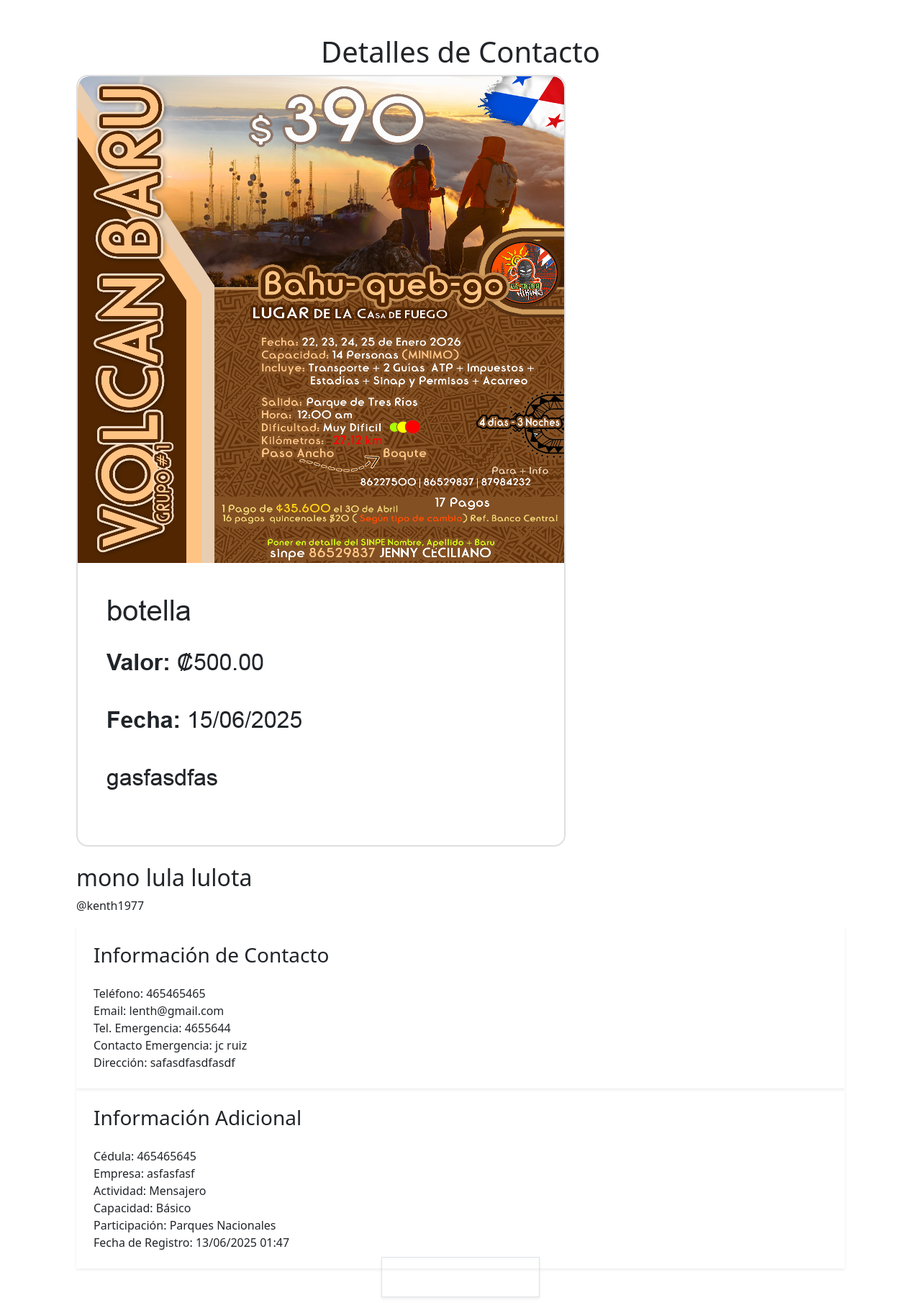
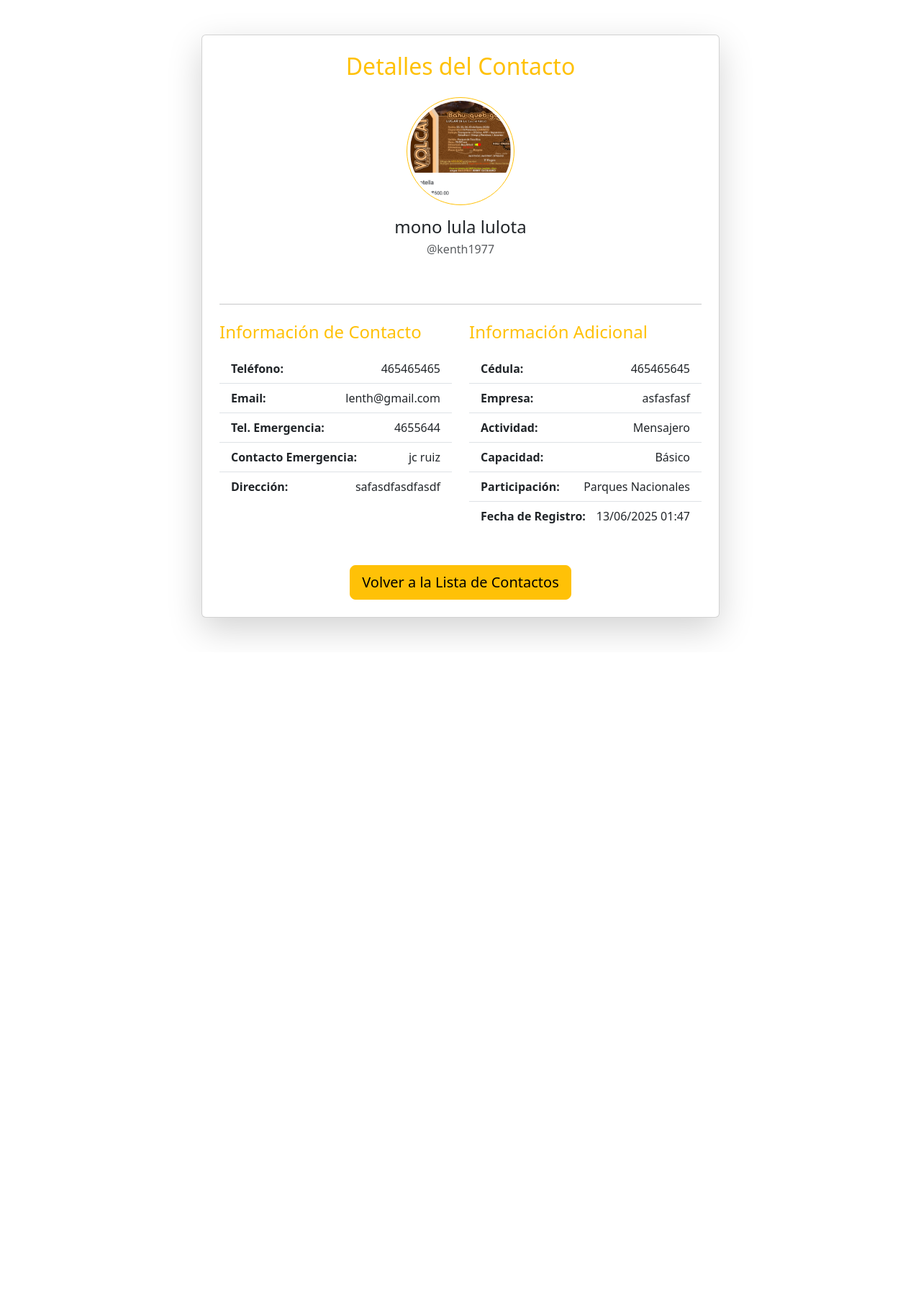
Before and after one commit to kerm1977/flask, a Flask app: page /contactos/ver_detalle/1 in a window 1280 px wide. Shown: the part 56-1866 px from the top of the page at 72% size. After the commit the page ends 943 px from the top, so only its background shows below. Run offline with Flask 3, Linux system fonts and the light colour scheme; a user stored in the database is signed in; data comes from the database, SQL or seed files in the repository.

Commit message:
ver contatos registrados

```diff
--- a/templates/detalle_contactos.html
+++ b/templates/detalle_contactos.html
@@ -1,100 +1,113 @@
 {% extends 'base.html' %}
 
-{% block title %}Iniciar Sesión{% endblock %}
+{% block title %}Detalles de Contacto{% endblock %}
 
 {% block content %}
-<body class="font-sans antialiased text-gray-800">
-    <div class="container mx-auto p-4 sm:p-6 lg:p-8">
-        <h1 class="text-3xl sm:text-4xl font-bold text-center text-indigo-700 mb-8">Detalles de Contacto</h1>
+<div class="container mt-5 mb-5">
+    <div class="row justify-content-center">
+        <div class="col-md-9 col-lg-8">
+            <div class="card shadow-lg p-4">
+                <h2 class="card-title text-center mb-4 text-warning">Detalles del Contacto</h2>
 
-        <div class="bg-white shadow-xl rounded-lg p-6 sm:p-8 md:p-10 mb-8">
-            <div class="flex flex-col items-center mb-6">
+                <div class="text-center mb-4">
                     {% if avatar_url %}
-                    <img src="{{ avatar_url }}" alt="Avatar de {{ user.username }}" class="rounded-full w-32 h-32 object-cover border-4 border-indigo-200 shadow-md">
+                        <img src="{{ avatar_url }}" alt="Avatar de {{ user.username }}"
+                             class="img-thumbnail rounded-circle mb-3"
+                             style="width: 150px; height: 150px; object-fit: cover; border-color: #ffc107 !important;"> {# Naranja de Bootstrap #}
                     {% else %}
-                    <img src="{{ url_for('static', filename='images/defaults/default_avatar.png') }}" alt="Avatar por defecto" class="rounded-full w-32 h-32 object-cover border-4 border-indigo-200 shadow-md">
+                        <img src="{{ url_for('static', filename='images/defaults/default_avatar.png') }}" alt="Avatar por defecto"
+                             class="img-thumbnail rounded-circle mb-3"
+                             style="width: 150px; height: 150px; object-fit: cover; border-color: #ffc107 !important;">
                     {% endif %}
-                <h2 class="text-2xl font-semibold text-gray-900 mt-4">{{ user.nombre }} {{ user.primer_apellido }} {{ user.segundo_apellido if user.segundo_apellido else '' }}</h2>
-                <p class="text-gray-600">@{{ user.username }}</p>
+                    <h3 class="h4 mb-1">{{ user.nombre }} {{ user.primer_apellido }} {{ user.segundo_apellido if user.segundo_apellido else '' }}</h3>
+                    <p class="text-muted">@{{ user.username }}</p>
                 </div>
 
-            <div class="grid grid-cols-1 md:grid-cols-2 gap-4">
-                <div class="bg-gray-50 p-4 rounded-lg shadow-sm">
-                    <h3 class="text-lg font-semibold text-gray-700 mb-4">Información de Contacto</h3>
-                    <div class="detail-item">
-                        <span class="font-medium text-gray-700">Teléfono:</span>
-                        <span class="text-gray-900">{{ user.telefono }}</span>
-                    </div>
+                <hr class="my-4">
+
+                <div class="row">
+                    <div class="col-md-6 mb-4">
+                        <h4 class="text-warning mb-3">Información de Contacto</h4>
+                        <ul class="list-group list-group-flush">
+                            <li class="list-group-item d-flex justify-content-between align-items-center">
+                                <strong>Teléfono:</strong>
+                                <span>{{ user.telefono }}</span>
+                            </li>
                             {% if user.email %}
-                    <div class="detail-item">
-                        <span class="font-medium text-gray-700">Email:</span>
-                        <span class="text-gray-900">{{ user.email }}</span>
-                    </div>
+                            <li class="list-group-item d-flex justify-content-between align-items-center">
+                                <strong>Email:</strong>
+                                <span>{{ user.email }}</span>
+                            </li>
                             {% endif %}
                             {% if user.telefono_emergencia %}
-                    <div class="detail-item">
-                        <span class="font-medium text-gray-700">Tel. Emergencia:</span>
-                        <span class="text-gray-900">{{ user.telefono_emergencia }}</span>
-                    </div>
+                            <li class="list-group-item d-flex justify-content-between align-items-center">
+                                <strong>Tel. Emergencia:</strong>
+                                <span>{{ user.telefono_emergencia }}</span>
+                            </li>
                             {% endif %}
                             {% if user.nombre_emergencia %}
-                    <div class="detail-item">
-                        <span class="font-medium text-gray-700">Contacto Emergencia:</span>
-                        <span class="text-gray-900">{{ user.nombre_emergencia }}</span>
-                    </div>
+                            <li class="list-group-item d-flex justify-content-between align-items-center">
+                                <strong>Contacto Emergencia:</strong>
+                                <span>{{ user.nombre_emergencia }}</span>
+                            </li>
                             {% endif %}
                             {% if user.direccion %}
-                    <div class="detail-item">
-                        <span class="font-medium text-gray-700">Dirección:</span>
-                        <span class="text-gray-900">{{ user.direccion }}</span>
-                    </div>
+                            <li class="list-group-item d-flex justify-content-between align-items-center">
+                                <strong>Dirección:</strong>
+                                <span>{{ user.direccion }}</span>
+                            </li>
                             {% endif %}
+                        </ul>
                     </div>
 
-                <div class="bg-gray-50 p-4 rounded-lg shadow-sm">
-                    <h3 class="text-lg font-semibold text-gray-700 mb-4">Información Adicional</h3>
+                    <div class="col-md-6 mb-4">
+                        <h4 class="text-warning mb-3">Información Adicional</h4>
+                        <ul class="list-group list-group-flush">
                             {% if user.cedula %}
-                    <div class="detail-item">
-                        <span class="font-medium text-gray-700">Cédula:</span>
-                        <span class="text-gray-900">{{ user.cedula }}</span>
-                    </div>
+                            <li class="list-group-item d-flex justify-content-between align-items-center">
+                                <strong>Cédula:</strong>
+                                <span>{{ user.cedula }}</span>
+                            </li>
                             {% endif %}
                             {% if user.empresa %}
-                    <div class="detail-item">
-                        <span class="font-medium text-gray-700">Empresa:</span>
-                        <span class="text-gray-900">{{ user.empresa }}</span>
-                    </div>
+                            <li class="list-group-item d-flex justify-content-between align-items-center">
+                                <strong>Empresa:</strong>
+                                <span>{{ user.empresa }}</span>
+                            </li>
                             {% endif %}
                             {% if user.actividad %}
-                    <div class="detail-item">
-                        <span class="font-medium text-gray-700">Actividad:</span>
-                        <span class="text-gray-900">{{ user.actividad }}</span>
-                    </div>
+                            <li class="list-group-item d-flex justify-content-between align-items-center">
+                                <strong>Actividad:</strong>
+                                <span>{{ user.actividad }}</span>
+                            </li>
                             {% endif %}
                             {% if user.capacidad %}
-                    <div class="detail-item">
-                        <span class="font-medium text-gray-700">Capacidad:</span>
-                        <span class="text-gray-900">{{ user.capacidad }}</span>
-                    </div>
+                            <li class="list-group-item d-flex justify-content-between align-items-center">
+                                <strong>Capacidad:</strong>
+                                <span>{{ user.capacidad }}</span>
+                            </li>
                             {% endif %}
                             {% if user.participacion %}
-                    <div class="detail-item">
-                        <span class="font-medium text-gray-700">Participación:</span>
-                        <span class="text-gray-900">{{ user.participacion }}</span>
+                            <li class="list-group-item d-flex justify-content-between align-items-center">
+                                <strong>Participación:</strong>
+                                <span>{{ user.participacion }}</span>
+                            </li>
+                            {% endif %}
+                            <li class="list-group-item d-flex justify-content-between align-items-center">
+                                <strong>Fecha de Registro:</strong>
+                                <span>{{ user.fecha_registro.strftime('%d/%m/%Y %H:%M') }}</span>
+                            </li>
+                        </ul>
                     </div>
-                    {% endif %}
-                    <div class="detail-item">
-                        <span class="font-medium text-gray-700">Fecha de Registro:</span>
-                        <span class="text-gray-900">{{ user.fecha_registro.strftime('%d/%m/%Y %H:%M') }}</span>
+                </div>
+
+                <div class="text-center mt-4">
+                    <a href="{{ url_for('contactos.ver_contactos') }}" class="btn btn-warning btn-lg">
+                        Volver a la Lista de Contactos
+                    </a>
                 </div>
             </div>
         </div>
     </div>
-
-        <div class="mt-8 text-center">
-            <a href="{{ url_for('contactos.ver_contactos') }}" class="inline-flex items-center px-6 py-3 border border-transparent text-base font-medium rounded-md shadow-sm text-white bg-indigo-600 hover:bg-indigo-700 focus:outline-none focus:ring-2 focus:ring-offset-2 focus:ring-indigo-500">
-                Volver a la Lista de Contactos
-            </a>
-        </div>
 </div>
 {% endblock %}
```
Lines whose indentation alone changed are shown as unchanged.
